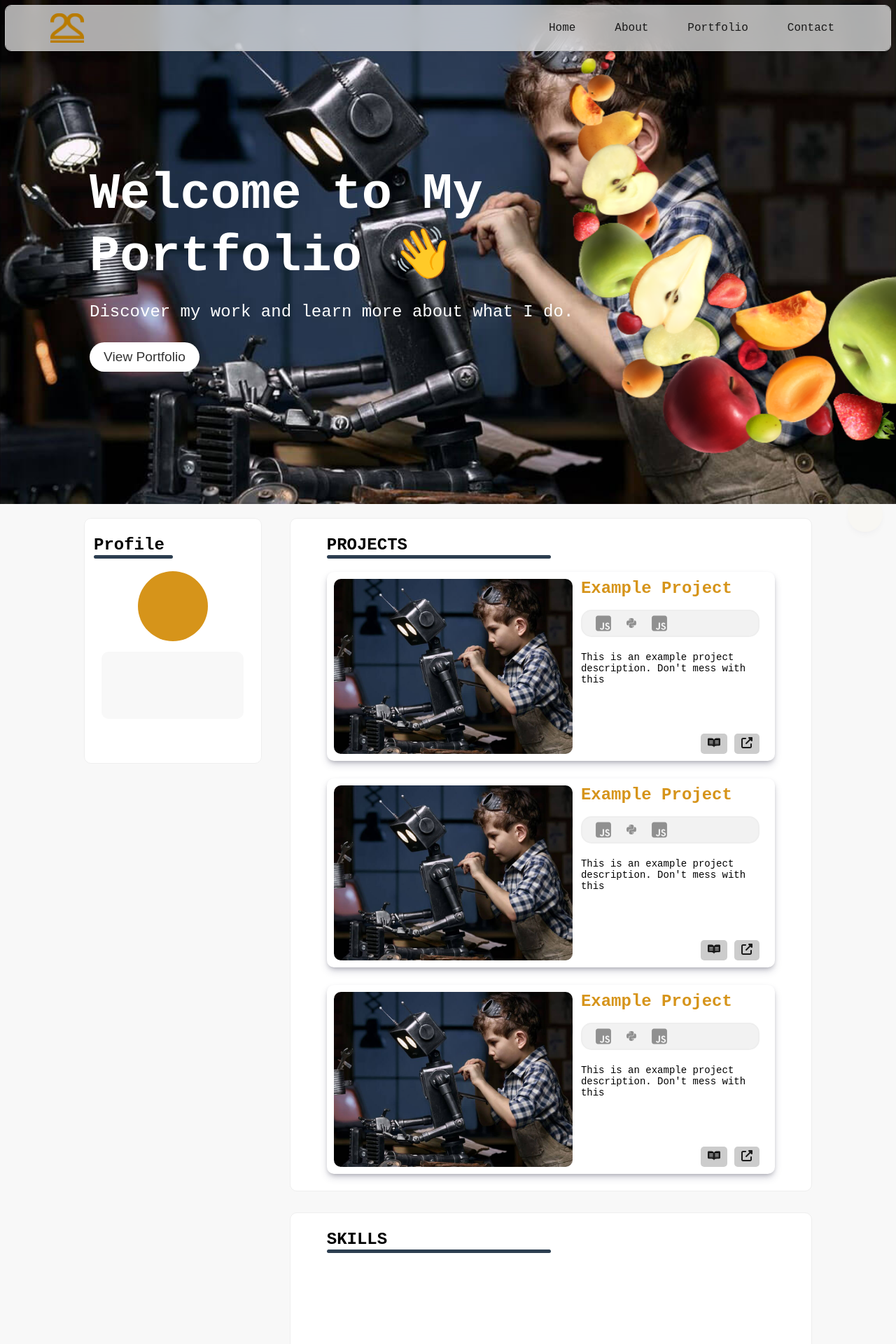
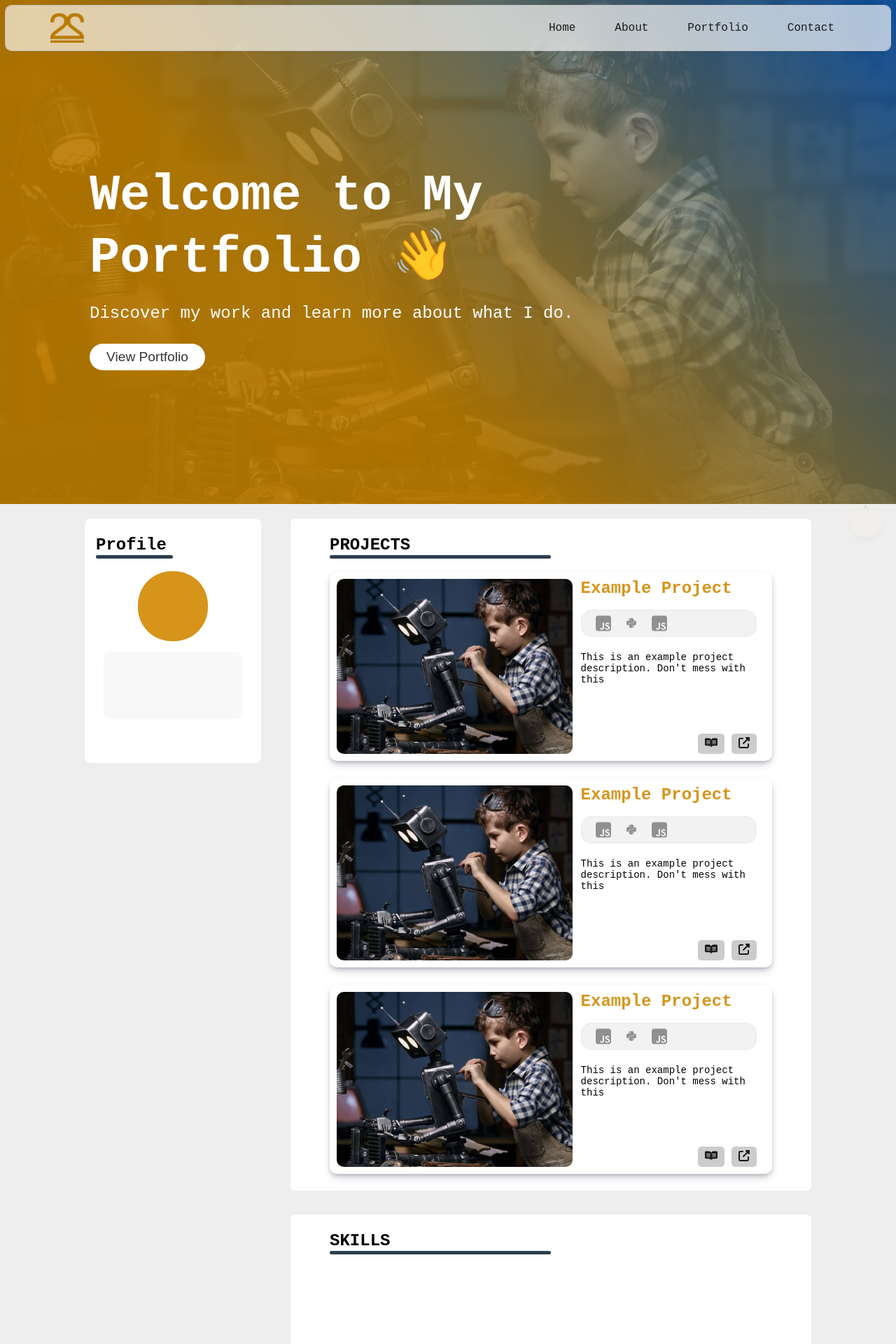
Before and after one commit to esmond-adjei/portfolio-website, a React (Create React App) app in the folder portfolio-front/: page / in a window 1280 px wide. Shown: the top 1920 px of the page at 70% size. Built offline with nearby package versions, Linux system fonts and the light colour scheme.

Commit message:
modified:   portfolio-front/src/components/Billboard.js 	modified:   portfolio-front/src/components/Content.js 	modified:   portfolio-front/src/style/component-styles/Billboard.css 	modified:   portfolio-front/src/style/component-styles/Content.css 	modified:   portfolio-front/src/style/global.css

```diff
--- a/portfolio-front/src/components/Billboard.js
+++ b/portfolio-front/src/components/Billboard.js
@@ -1,15 +1,17 @@
 import React from 'react';
-import bannerImage from '../images/banner-image.png'
+// import bannerImage from '../images/banner-image.png'
+// <img src={bannerImage} alt="banner" className='banner-image' />
 
 function Billboard() {
     return (
         <div className="banner">
+            <div className='banner_overlay'>
+            </div>
             <div className="banner-text">
                 <h1>Welcome to My Portfolio 👋</h1>
                 <p>Discover my work and learn more about what I do.</p>
                 <button className="btn">View Portfolio</button>
             </div>
-            <img src={bannerImage} alt="banner" className='banner-image' />
         </div>
     );
 }
--- a/portfolio-front/src/components/Content.js
+++ b/portfolio-front/src/components/Content.js
@@ -20,18 +20,18 @@ function MainContent() {
       };
 
     return (
-        <div className='main-content'>
-            <div className='profile__column'>
+        <main className='main-content'>
+            <section className='profile__column'>
                 <h2 className='category__heading'>Profile</h2>
                 <div className='profile__content'>
                     <div className='profile__picture'></div>
                     <div className='profile__contact'></div>
                     <div className='profile__about'></div>
                 </div>
-            </div>
+            </section>
 
-            <div className='content__column'>
-                <div className='category'>
+            <section className='content__column'>
+                <section className='category'>
                     <h2 className='category__heading'>PROJECTS</h2>
                 <Card
                     imageSrc={cardData.imageSrc}
@@ -57,20 +57,20 @@ function MainContent() {
                     readMoreLink={cardData.readMoreLink}
                     viewProjectLink={cardData.viewProjectLink}
                 />
-                </div>
-                <div className='category'>
+                </section>
+                <section className='category'>
                     <h2 className='category__heading'>SKILLS</h2>
-                </div>
-                <div className='category'>
+                </section>
+                <section className='category'>
                     <h2 className='category__heading'>BLOG</h2>
-                </div>
-                <div className='category'>
+                </section>
+                <section className='category'>
                     <h2 className='category__heading'>INTERESTS</h2>
-                </div>
-            </div>
+                </section>
+            </section>
 
             <div className='back-to-top'>^</div>
-        </div>
+        </main>
     );
 };
 
--- a/portfolio-front/src/style/component-styles/Billboard.css
+++ b/portfolio-front/src/style/component-styles/Billboard.css
@@ -3,9 +3,11 @@
     background-image: url('../../images/kid-engineer.jpg');
     background-position: center;
     background-size: cover;
+
     display: flex;
-    justify-content: center;
     align-items: center;
+
+    position: relative;
 }
 
 .banner-text {
@@ -25,6 +27,7 @@
 
 .banner-text p {
     font-size: 1.5rem;
+    font-weight: 272;
     margin-bottom: 30px;
 }
 
@@ -36,18 +39,25 @@
     z-index: 10;
 }
 
+.banner_overlay {
+    position: absolute;
+    width: 100%;
+    height: 720px;
+    background: linear-gradient(45deg, hsl(39.89deg 100% 36.27% / 91%) 38%, hsl(212.24deg 95.2% 48.59% / 60%));
+}
+
 .btn {
-    background-color: #fff;
     color: #333;
     font-size: 1.2rem;
     border: none;
-    border-radius: 25px;
-    padding: 10px 20px;
+    border-radius: 24px;
+    padding: 8px 24px;
     cursor: pointer;
+    background-color: #fff;
     transition: all 0.3s ease-in-out;
 }
 
 .btn:hover {
-    background-color: var(--secondary-color);
+    background-color: var(--primary-color);
     color: #eee;
 }
--- a/portfolio-front/src/style/component-styles/Content.css
+++ b/portfolio-front/src/style/component-styles/Content.css
@@ -15,7 +15,7 @@
     height: fit-content;
     position: sticky;
     top: 13%;
-    padding: 24px 13px;
+    padding: 24px 16px;
 }
 
 .content__column {
@@ -24,20 +24,16 @@
 }
 
 .category {
-    padding: 24px 52px;
-    margin-bottom: 30px;
-    border-radius: 10px;
+    padding: 24px 56px;
+    margin-bottom: 32px;
+    border-radius: 8px;
 }
 
 .category, .profile__column {
-    min-height: 300px;
+    min-height: 304px;
     border: 1px solid #eee;
     background-color: #fff;
     overflow: auto;
-}
-
-body {
-    background-color: #f8f8f8;
 }
 
 .category__heading {
@@ -59,11 +55,11 @@ body {
 
 .back-to-top {
     position: fixed;
-    bottom: 5%;
+    bottom: 4%;
     right: 1.5%;
-    width: 50px;
-    height: 50px;
-    border-radius: 50px;
+    width: 48px;
+    height: 48px;
+    border-radius: 48px;
     background-color: #fdeec9;
     box-shadow: var(--card-shadow);
     cursor: pointer;
@@ -84,7 +80,7 @@ body {
 .profile__picture {
     width: 100px;
     height: 100px;
-    border-radius: 50px;
+    border-radius: 48px;
     background-color: var(--secondary-color);
 }
 
--- a/portfolio-front/src/style/global.css
+++ b/portfolio-front/src/style/global.css
@@ -33,6 +33,8 @@
 
 body {
     font-family: 'poppins', 'montserrat', monospace;
+    background-color: #eeeeee;
+    font-size: 16px;
 }
 
 a {
```
